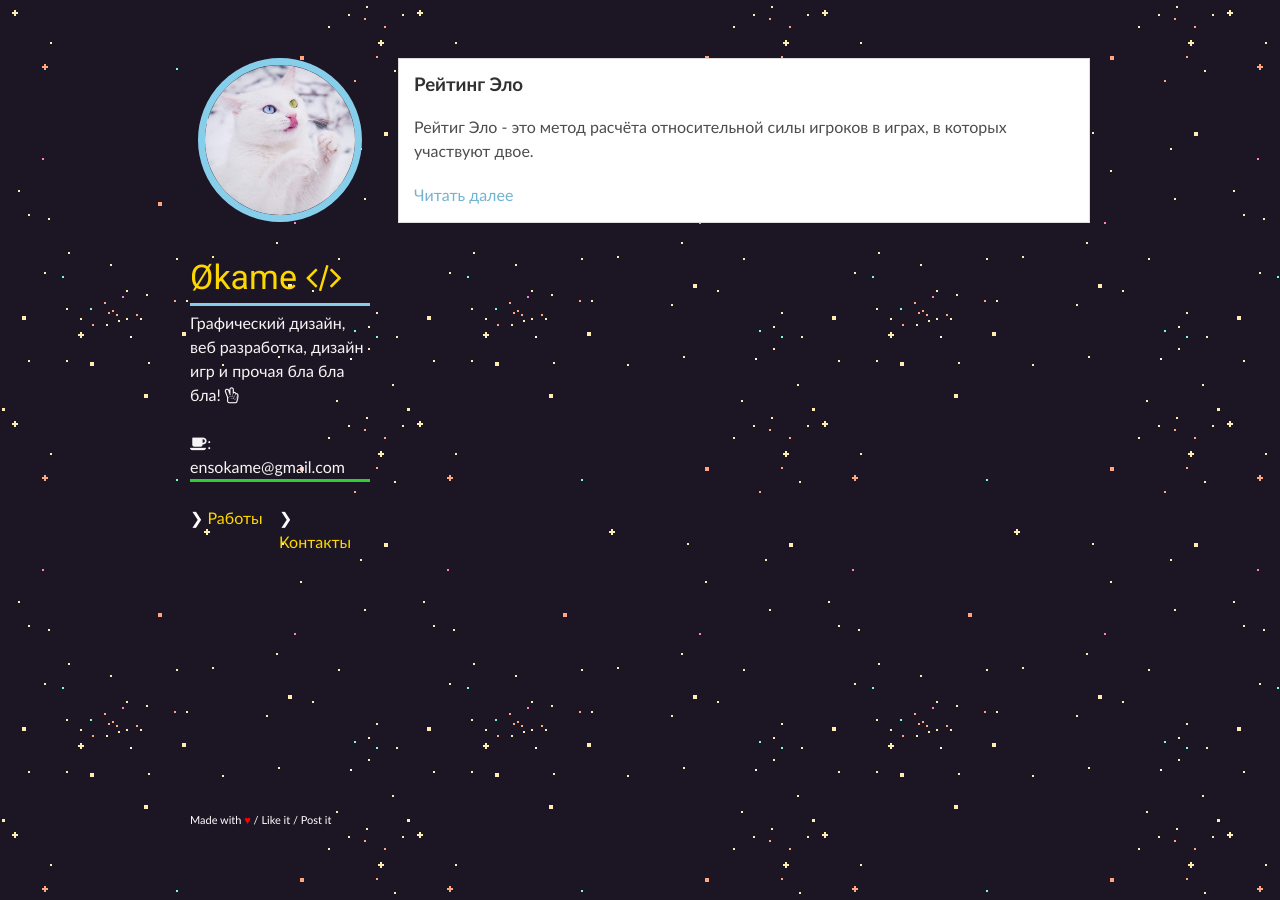
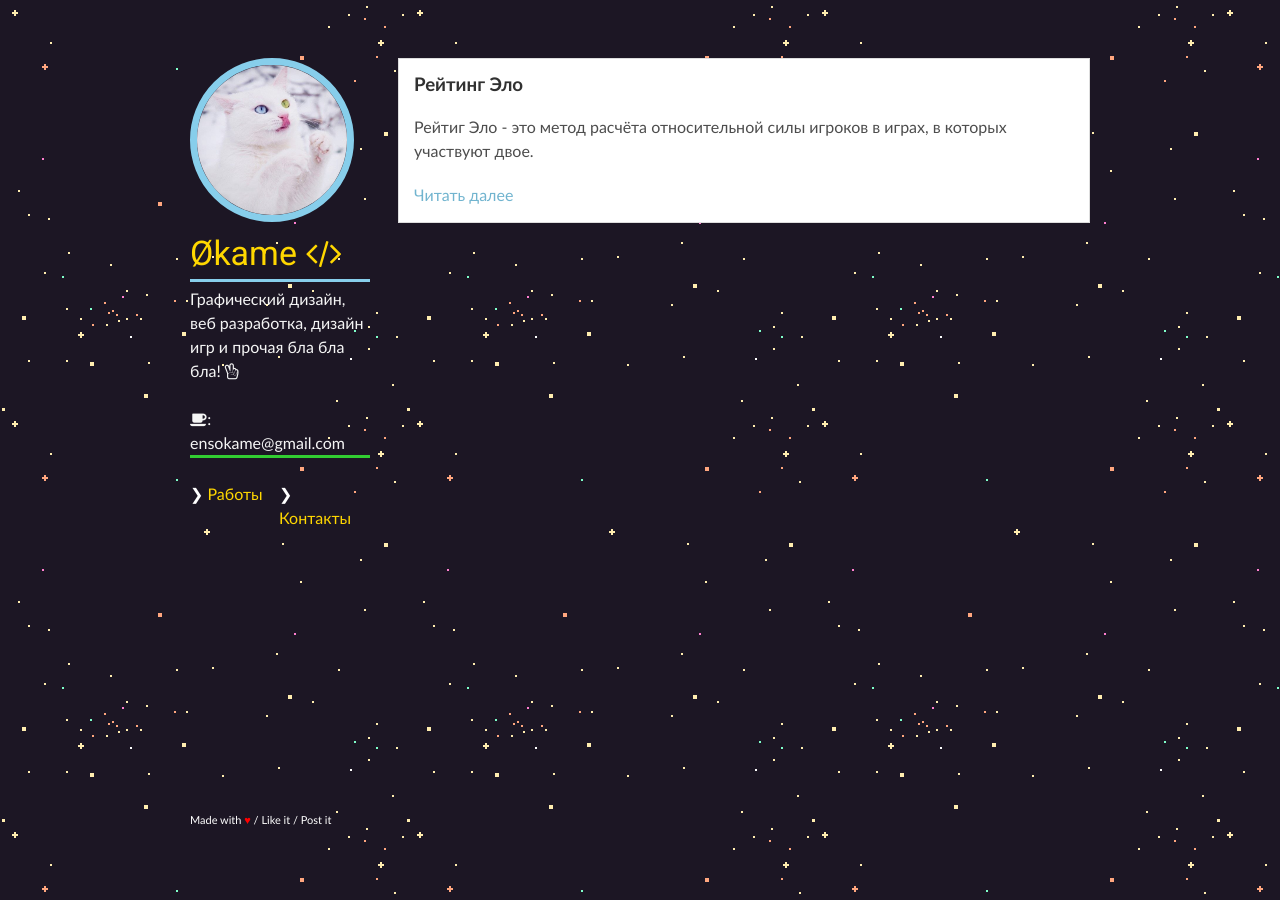
Before and after one commit to IOEnso/ioenso.github.io, a Jekyll site: the page built from index.html, in a window 1280 px wide. Built offline with Jekyll 4.4.1, drawn with Linux system fonts in a browser that asks for light colours.

Commit message:
Update header.html

```diff
--- a/_includes/header.html
+++ b/_includes/header.html
@@ -1,6 +1,6 @@
       <header>
-	<center><img src="{{ site.avatar }}" class="rounded border-blue" width="150px"/></center><br />
-	<div class="logo"><a href="/">{{ site.name }} <i class="fa fa-code"></i></h1></a></div>
+	<img src="{{ site.avatar }}" class="rounded border-blue" width="150px"/><br />
+	<div class="logo"><a href="/">{{ site.name }} <i class="fa fa-code"></i></a></div>
 	<p class="dsbk">{{ site.description }} <i class="fa fa-hand-peace-o"></i><br /><br />
 	<i class="fa fa-coffee"></i>: ensokame@gmail.com</p><br />
 	<ul>
```
